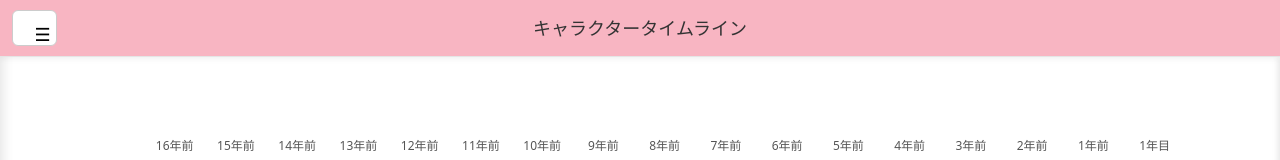
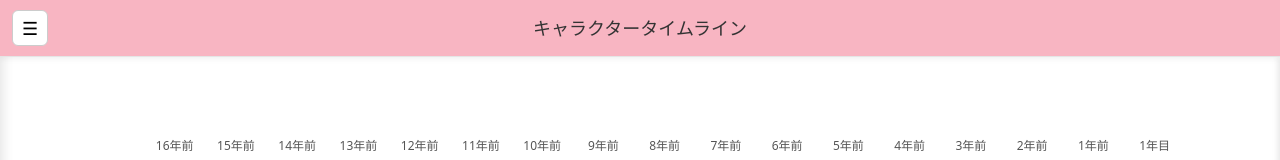
Before and after one commit to rectaris/gakumasu-timeline, a Vue app: page / in a window 1280 px wide. Shown: the top 160 px of the page. Built offline with nearby package versions, Linux system fonts and the light colour scheme.

Commit message:
menu button update

```diff
--- a/src/style.css
+++ b/src/style.css
@@ -306,8 +306,13 @@ body {
   border: 1px solid #ccc;
   background: #fff;
   border-radius: 6px;
+  display: inline-flex;
+  align-items: center;
+  justify-content: center;
   font-size: 18px;
   font-weight: 700;
+  line-height: 1;
+  padding: 0;
   color: #000000;
   cursor: pointer;
 }
```
